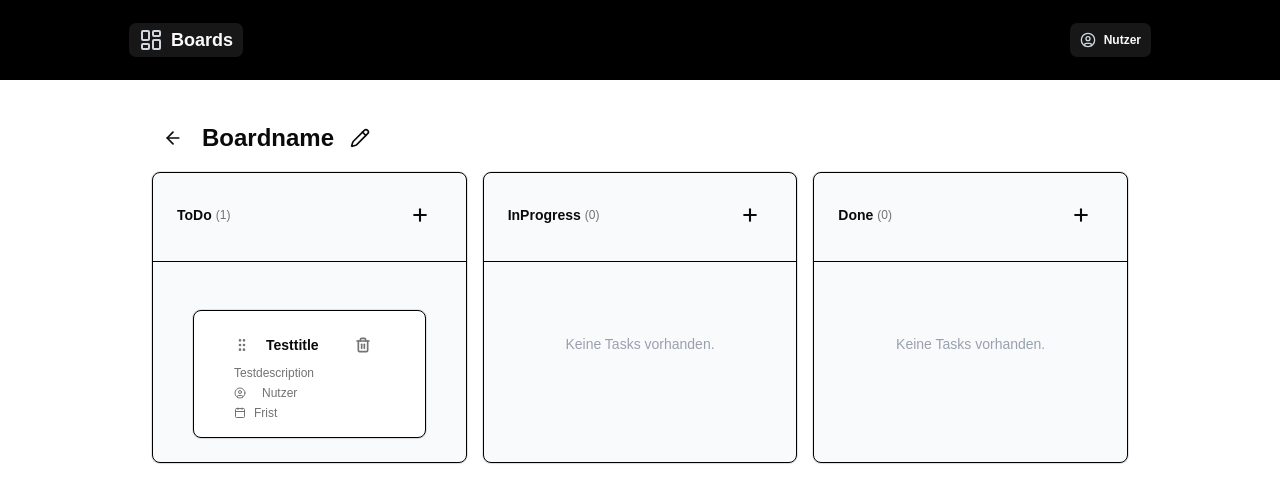
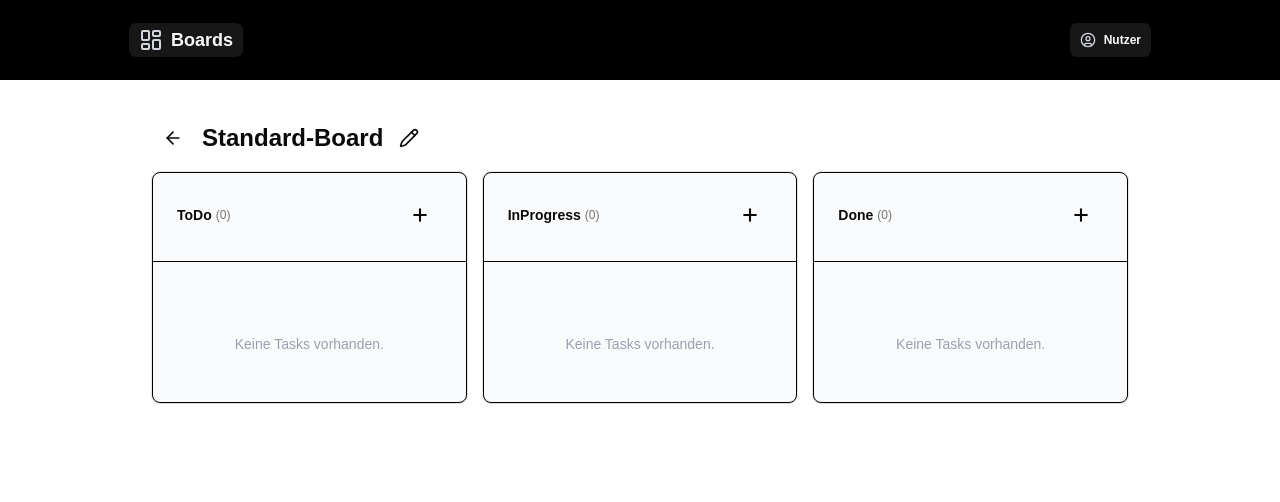
Before and after one commit to XeniaWilczek/kanbanboard, a React (Vite) app: page /kanbanboard/boardlist/1 in a window 1280 px wide. Shown: the top 502 px of the page. Built offline with nearby package versions, Linux system fonts and the light colour scheme.

Commit message:
Initialize logig of DetailView

```diff
--- a/src/components/StatusCard/StatusCard.tsx
+++ b/src/components/StatusCard/StatusCard.tsx
@@ -8,9 +8,13 @@ import {
 } from "@/components/ui/card";
 import { Plus } from "lucide-react";
 import TaskCard from "../TaskCard/TaskCard";
-import type { Task } from "@/types/card.types";
+import type { Board, Task } from "@/types/card.types";
 import { Button } from "../ui/button";
 import { useState } from "react";
+import { useReducer } from "react";
+import { useDetailReducer } from "@/hooks/useDetailReducer";
+import { getBoard } from "@/lib/api";
+import { useParams } from "react-router-dom";
 
 export default function StatusCard({
   title,
@@ -20,6 +24,16 @@ export default function StatusCard({
   tasks: Task[];
 }) {
   const [isDraggingOver, setIsDraggingOver] = useState(false);
+  const { id } = useParams<{ id: string }>();
+  const requiredBoard: Board = getBoard(id || "") || {
+    id: id || "",
+    title: "Standard-Board",
+    tasks: [],
+  };
+  const [details, detailsDispatch] = useReducer(
+    useDetailReducer,
+    requiredBoard,
+  );
 
   function isTaskInTasks(status: string): boolean {
     return status.toLowerCase() === title.toLowerCase();
@@ -68,6 +82,13 @@ export default function StatusCard({
       //Call funktion to move task to this column
     }
   }
+  function handleCreateTaskClick() {
+    detailsDispatch({
+      type: "CREATE_TASK",
+      payload: { title: boardName },
+    });
+  }
+  function handleDeleteTaskClick() {}
 
   return (
     <Card
@@ -86,7 +107,11 @@ export default function StatusCard({
             </CardDescription>
           </div>
           <CardAction>
-            <Button variant="iconGhost" size="icon">
+            <Button
+              variant="iconGhost"
+              size="icon"
+              onClick={handleCreateTaskClick}
+            >
               <Plus className="size-5 stroke-[2.5]" />
             </Button>
           </CardAction>
@@ -101,7 +126,13 @@ export default function StatusCard({
         {tasks.length > 0 && (
           <div className="flex flex-col gap-2">
             {tasks.map((t) => (
-              <TaskCard key={t.id} task={t} />
+              <TaskCard
+                key={t.id}
+                task={t}
+                handleDeleteTaskClick={function (): void {
+                  throw new Error("Function not implemented.");
+                }}
+              />
             ))}
           </div>
         )}
--- a/src/components/TaskCard/TaskCard.tsx
+++ b/src/components/TaskCard/TaskCard.tsx
@@ -9,7 +9,13 @@ import { Button } from "../ui/button";
 import { Calendar, CircleUser, GripVertical, Trash2 } from "lucide-react";
 import type { Task } from "@/types/card.types";
 
-export default function TaskCard({ task }: { task: Task }) {
+export default function TaskCard({
+  task,
+  handleDeleteTaskClick,
+}: {
+  task: Task;
+  handleDeleteTaskClick: () => void;
+}) {
   const handleDragStart = (e: React.DragEvent<HTMLDivElement>) => {
     e.dataTransfer.setData(`status-${task.status}`, "");
   };
@@ -31,6 +37,7 @@ export default function TaskCard({ task }: { task: Task }) {
               variant="iconGhost"
               size="icon"
               className="text-muted-foreground"
+              onClick={handleDeleteTaskClick}
             >
               <Trash2 className="text-muted-foreground size-4 stroke-[2.5]"></Trash2>
             </Button>
--- a/src/hooks/useDetailReducer.ts
+++ b/src/hooks/useDetailReducer.ts
@@ -1,34 +1,38 @@
-import { saveBoards } from "@/lib/api";
+import { saveBoard } from "@/lib/api";
 import type { Board, Task } from "@/types/card.types";
 
-
-export type DetailState = Board[];//Stimmt es??
-
+export type DetailState = Board;
 
 export type DetailAction =
-  | { type: "UPDATE_TITLE"; payload: string }
-  | { type: "CREATE_TASK"; payload: Task};
-{ type: "DELETE_TASK", payload: task.id }
+  | { type: "UPDATE_TITLE"; payload: { title: string } }
+  | { type: "CREATE_TASK"; payload: { task: Task } }
+  | { type: "DELETE_TASK"; payload: { taskId: string } };
 
-export function useDetailReducer(state: Board[], action: DetailAction): Board[] {
-  let newState = state;
+export function useDetailReducer(
+  state: DetailState,
+  action: DetailAction,
+): DetailState {
+  let newDetailState = state;
 
   switch (action.type) {
     case "UPDATE_TITLE": {
-      newState = [...state, action.payload];
+      newDetailState = { ...state, title: action.payload.title };
       break;
     }
 
     case "CREATE_TASK": {
-      newState = state.filter(
-        (board: { id: string }) => board.id !== action.payload.id,
-      );
+      newDetailState = {
+        ...state,
+        tasks: [...state.tasks, action.payload.task],
+      };
       break;
     }
+
     case "DELETE_TASK": {
-      newState = state.filter(
-        (board: { id: string }) => board.id !== action.payload.id,
-      );
+      newDetailState = {
+        ...state,
+        tasks: state.tasks.filter((t) => t.id !== action.payload.taskId),
+      };
       break;
     }
 
@@ -37,6 +41,7 @@ export function useDetailReducer(state: Board[], action: DetailAction): Board[]
     }
   }
 
-  saveBoards(newState);
-  return newState;
+  saveBoard(newDetailState);
+
+  return newDetailState;
 }
--- a/src/lib/api.ts
+++ b/src/lib/api.ts
@@ -1,5 +1,5 @@
 import type { Board } from "@/types/card.types";
-
+//Funktionen für Board-Liste
 export function getBoards(): Board[] {
   const stringifiedBoards = localStorage.getItem("boards") || "[]";
   return JSON.parse(stringifiedBoards);
@@ -8,3 +8,28 @@ export function getBoards(): Board[] {
 export function saveBoards(boards: Board[]): void {
   localStorage.setItem("boards", JSON.stringify(boards));
 }
+
+//Funktionen für einzelnes Board
+export function getBoard(id: string): Board | undefined {
+  const storedBoards = getBoards();
+  return storedBoards.find((board) => board.id === id);
+}
+
+export function saveBoard(updatedBoard: Board): void {
+  const storedBoards = getBoards();
+  const selectedBoard = storedBoards.find(
+    (board) => board.id === updatedBoard.id,
+  );
+
+  let newBoardList: Board[] = [];
+
+  if (selectedBoard) {
+    newBoardList = storedBoards.map((board) =>
+      board.id === updatedBoard.id ? updatedBoard : board,
+    );
+  } else {
+    newBoardList = [...storedBoards, updatedBoard];
+  }
+
+  saveBoards(newBoardList);
+}
--- a/src/routes/DetailView/DetailView.tsx
+++ b/src/routes/DetailView/DetailView.tsx
@@ -1,29 +1,39 @@
 import StatusCard from "@/components/StatusCard/StatusCard";
 import { Button } from "@/components/ui/button";
 import { Input } from "@/components/ui/input";
+import { useDetailReducer } from "@/hooks/useDetailReducer";
+import { getBoard } from "@/lib/api";
 import type { Board } from "@/types/card.types";
 import { ArrowLeft, Check, Pencil, X } from "lucide-react";
-import { useState } from "react";
+import { useReducer, useState } from "react";
 import { Link, useParams } from "react-router-dom";
 
 export default function DetailView() {
-  const { id } = useParams();
+  const { id } = useParams<{ id: string }>();
+  const requiredBoard: Board = getBoard(id || "") || {
+    id: id || "",
+    title: "Standard-Board",
+    tasks: [],
+  };
+
+  const [details, detailsDispatch] = useReducer(
+    useDetailReducer,
+    requiredBoard,
+  );
+
   const [edit, setEdit] = useState(false);
-  const [boardName, setBoardName] = useState("Boardname");
-  const [boards, setBoards] = useState<Board[]>([
-    {
-      id: "1",
-      title: "Test",
-      tasks: [
-        {
-          id: "1",
-          title: "Testtitle",
-          status: "ToDo",
-          description: "Testdescription",
-        },
-      ],
-    },
-  ]);
+
+  function handleSaveClick() {
+    detailsDispatch({
+      type: "UPDATE_TITLE",
+      payload: { title: details.title },
+    });
+    setEdit(false);
+  }
+
+  function handleCancelClick() {
+    setEdit(false);
+  }
 
   function showEditField() {
     if (edit) {
@@ -32,21 +42,18 @@ export default function DetailView() {
           <Input
             type="text"
             placeholder="Boardnamen bearbeiten..."
-            value={boardName}
-            onChange={(event) => setBoardName(event.target.value)}
+            value={details.title}
+            onChange={(event) =>
+              detailsDispatch({
+                type: "UPDATE_TITLE",
+                payload: { title: event.target.value },
+              })
+            }
           ></Input>
-          <Button
-            variant="iconGhost"
-            size="icon"
-            onClick={() => setEdit(false)}
-          >
+          <Button variant="iconGhost" size="icon" onClick={handleSaveClick}>
             <Check className="size-5 stroke-2.5"></Check>
           </Button>
-          <Button
-            onClick={() => setEdit(false)}
-            variant="iconGhost"
-            size="icon"
-          >
+          <Button onClick={handleCancelClick} variant="iconGhost" size="icon">
             <X className="size-5 stroke-2.5"></X>
           </Button>
         </div>
@@ -54,7 +61,7 @@ export default function DetailView() {
     } else {
       return (
         <>
-          <h1 className="text-2xl font-bold">{boardName}</h1>
+          <h1 className="text-2xl font-bold">{details.title}</h1>
           <Button
             onClick={() => {
               console.log("click");
@@ -83,15 +90,15 @@ export default function DetailView() {
       <div className="flex gap-4">
         <StatusCard
           title={"ToDo"}
-          tasks={boards[0].tasks.filter((t) => t.status === "ToDo")}
+          tasks={details.tasks.filter((t) => t.status === "ToDo")}
         ></StatusCard>
         <StatusCard
           title={"InProgress"}
-          tasks={boards[0].tasks.filter((t) => t.status === "InProgress")}
+          tasks={details.tasks.filter((t) => t.status === "InProgress")}
         ></StatusCard>
         <StatusCard
           title={"Done"}
-          tasks={boards[0].tasks.filter((t) => t.status === "Done")}
+          tasks={details.tasks.filter((t) => t.status === "Done")}
         ></StatusCard>
       </div>
     </div>
```
